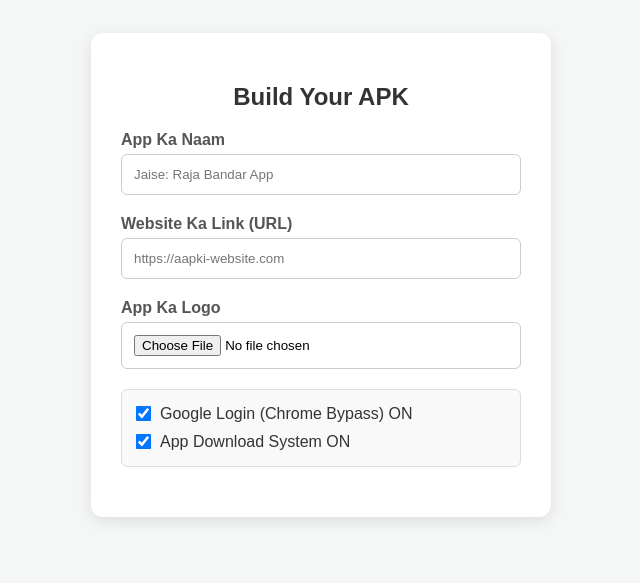
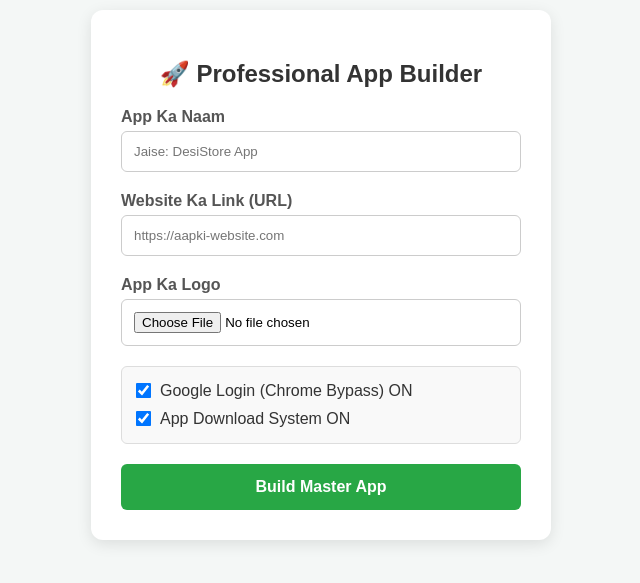
Before and after one commit to chandchand1514-blip/My-App-Builder, a website: page index.html in a window 1280 px wide. Shown: the part 125-708 px from the top of the page, without its empty margins (319-959 px from the left). Drawn offline with Linux system fonts and the light colour scheme.

Commit message:
Update index.html

```diff
--- a/index.html
+++ b/index.html
@@ -3,7 +3,7 @@
 <head>
     <meta charset="UTF-8">
     <meta name="viewport" content="width=device-width, initial-scale=1.0">
-    <title>DesiStore - Web to APK Builder</title>
+    <title>Professional App Builder</title>
     <style>
         body {
             font-family: Arial, sans-serif;
@@ -24,7 +24,7 @@
         }
         h2 { text-align: center; color: #333; margin-bottom: 20px; }
         label { font-weight: bold; display: block; color: #555; margin-bottom: 5px; }
-        input {
+        input[type="text"], input[type="url"], input[type="file"] {
             width: 100%;
             padding: 12px;
             margin-bottom: 20px;
@@ -32,8 +32,6 @@
             border-radius: 6px;
             box-sizing: border-box;
         }
-
-        /* Naya Checkbox Style */
         .checkbox-group {
             margin-bottom: 20px;
             background: #f9f9f9;
@@ -56,7 +54,6 @@
             margin: 0 10px 0 0;
             transform: scale(1.2);
         }
-
         button {
             width: 100%;
             padding: 14px;
@@ -74,11 +71,11 @@
 <body>
 
     <div class="container">
-        <h2>Build Your APK</h2>
+        <h2>🚀 Professional App Builder</h2>
         <form action="/build" method="POST" enctype="multipart/form-data">
 
             <label>App Ka Naam</label>
-            <input type="text" name="appName" placeholder="Jaise: Raja Bandar App" required>
+            <input type="text" name="appName" placeholder="Jaise: DesiStore App" required>
 
             <label>Website Ka Link (URL)</label>
             <input type="url" name="appUrl" placeholder="https://aapki-website.com" required>
@@ -86,7 +83,7 @@
             <label>App Ka Logo</label>
             <input type="file" name="appLogo" accept="image/png, image/jpeg" required>
 
-            <!-- Naye ON/OFF Switches -->
+            <!-- Chrome Login & Download ON/OFF Switches -->
             <div class="checkbox-group">
                 <label>
                     <input type="checkbox" name="enableChromeLogin" value="true" checked>
@@ -97,3 +94,10 @@
                     App Download System ON
                 </label>
             </div>
+
+            <button type="submit">Build Master App</button>
+        </form>
+    </div>
+
+</body>
+</html>
```
